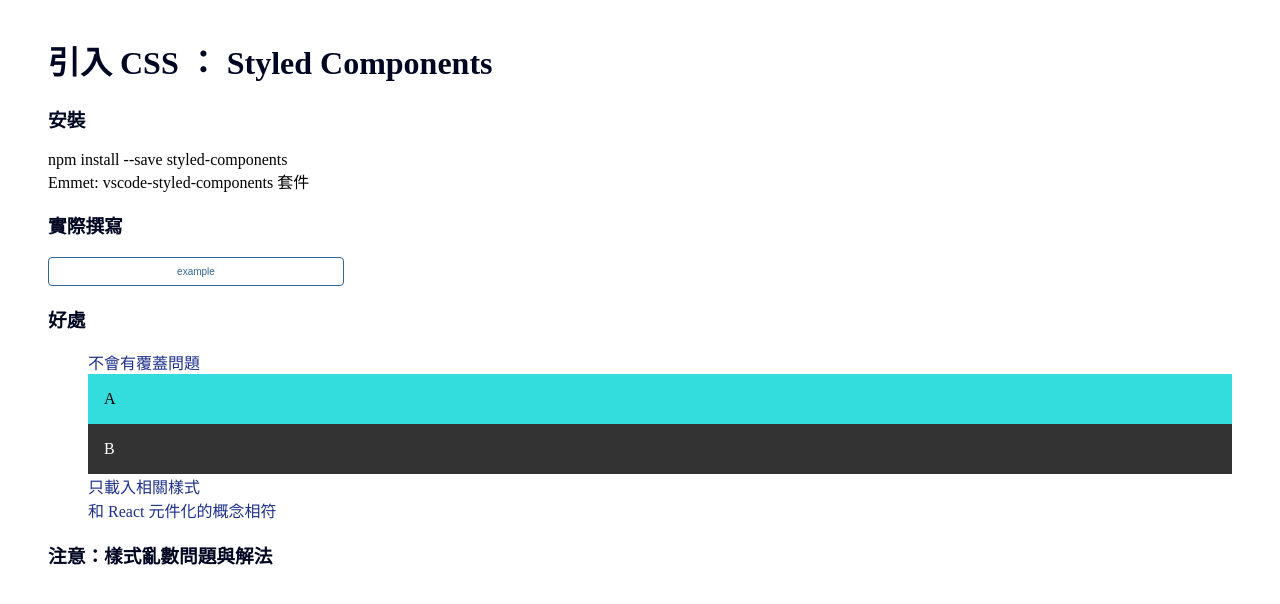
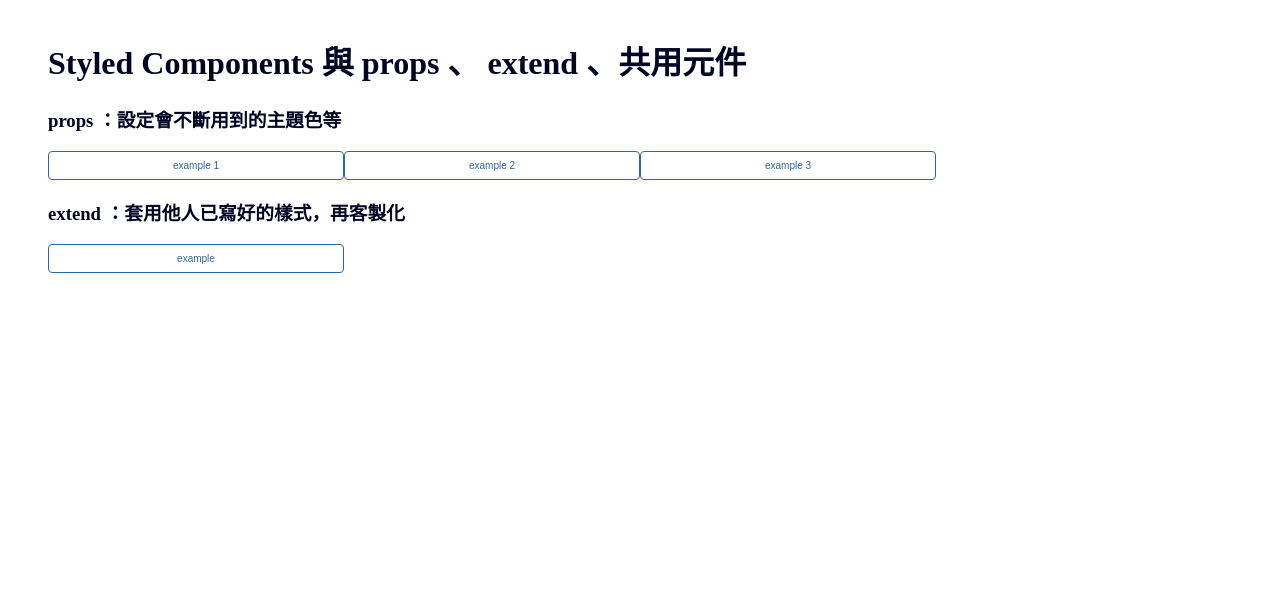
Before and after one commit to vvvvvvii/Ironman, a React (Create React App) app: page / in a window 1280 px wide. Shown: the top 604 px of the page. Built offline with nearby package versions, Linux system fonts and the light colour scheme.

Commit message:
課前準備

```diff
--- a/src/pages/Memo.js
+++ b/src/pages/Memo.js
@@ -1,26 +1,16 @@
 import React from "react";
 import styled from "styled-components";
-import ComponentA from "../components/componentA";
-import ComponentB from "../components/componentB";
 
 function Memo() {
   return (
     <div>
-      <h1>引入 CSS ： Styled Components</h1>
-      <h3>安裝</h3>
-      <p>npm install --save styled-components</p>
-      <p>Emmet: vscode-styled-components 套件</p>
-      <h3>實際撰寫</h3>
+      <h1>Styled Components 與 props 、 extend 、共用元件</h1>
+      <h3>props ：設定會不斷用到的主題色等</h3>
+      <Button>example 1</Button>
+      <Button>example 2</Button>
+      <Button>example 3</Button>
+      <h3>extend ：套用他人已寫好的樣式，再客製化</h3>
       <Button>example</Button>
-      <h3>好處</h3>
-      <ul>
-        <li>不會有覆蓋問題</li>
-        <ComponentA />
-        <ComponentB />
-        <li>只載入相關樣式</li>
-        <li>和 React 元件化的概念相符</li>
-      </ul>
-      <h3>注意：樣式亂數問題與解法</h3>
     </div>
   );
 }
```
